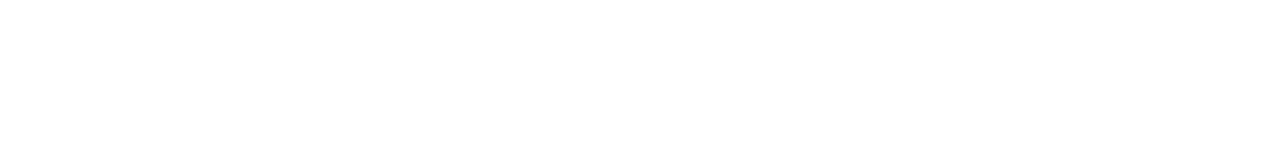
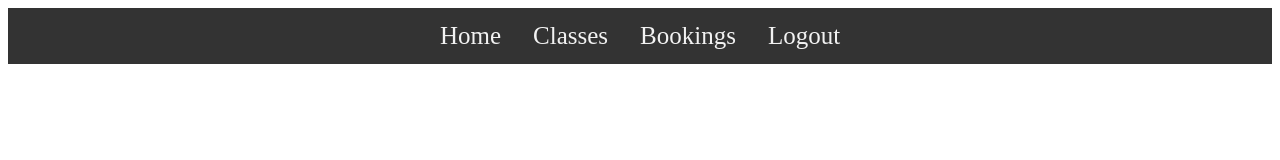
Before and after one commit to tahha00/CreativeHub-BE-FE, a plain HTML site: page frontend/class-page/class.html in a window 1280 px wide. Drawn offline with Linux system fonts and the light colour scheme.

Commit message:
Added nav bar

```diff
--- a/frontend/class-page/class.css
+++ b/frontend/class-page/class.css
@@ -0,0 +1,20 @@
+.topnav {
+    background-color: #333;
+    display: flex;
+    justify-content: center;
+    overflow: hidden;
+  }
+
+.topnav a {
+    float: left;
+    color: #f2f2f2;
+    text-align: center;
+    padding: 14px 16px;
+    text-decoration: none;
+    font-size: 25px;
+  }
+
+.topnav a:hover {
+    background-color: #ddd;
+    color: black;
+  }
--- a/frontend/class-page/class.html
+++ b/frontend/class-page/class.html
@@ -8,6 +8,11 @@
     <title>Classes</title>
 </head>
 <body>
-
+    <div class="topnav">
+        <a class="active" href="#home">Home</a>
+        <a href="#class">Classes</a>
+        <a href="#booking">Bookings</a>
+        <a href="#logout">Logout</a>
+      </div>
 </body>
 </html>
--- a/frontend/login-page/login.css
+++ b/frontend/login-page/login.css
@@ -0,0 +1,23 @@
+.topnav {
+    background-color: #333;
+    overflow: hidden;
+  }
+
+.topnav a {
+    float: left;
+    color: #f2f2f2;
+    text-align: center;
+    padding: 14px 16px;
+    text-decoration: none;
+    font-size: 25px;
+  }
+
+.topnav a:hover {
+    background-color: #ddd;
+    color: black;
+  }
+
+/* .topnav a.active {
+    background-color: #04AA6D;
+    color: white;
+  } */
```
Also changed, not shown: frontend/login-page/login.html (+7 -0 lines).
